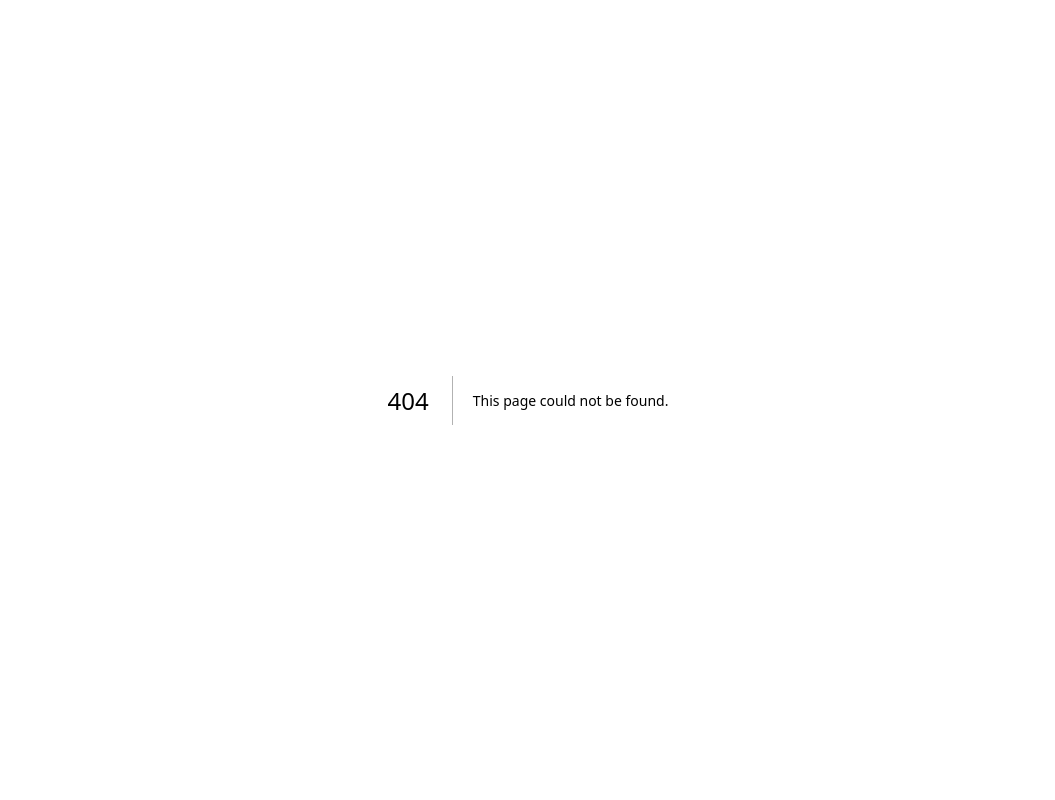
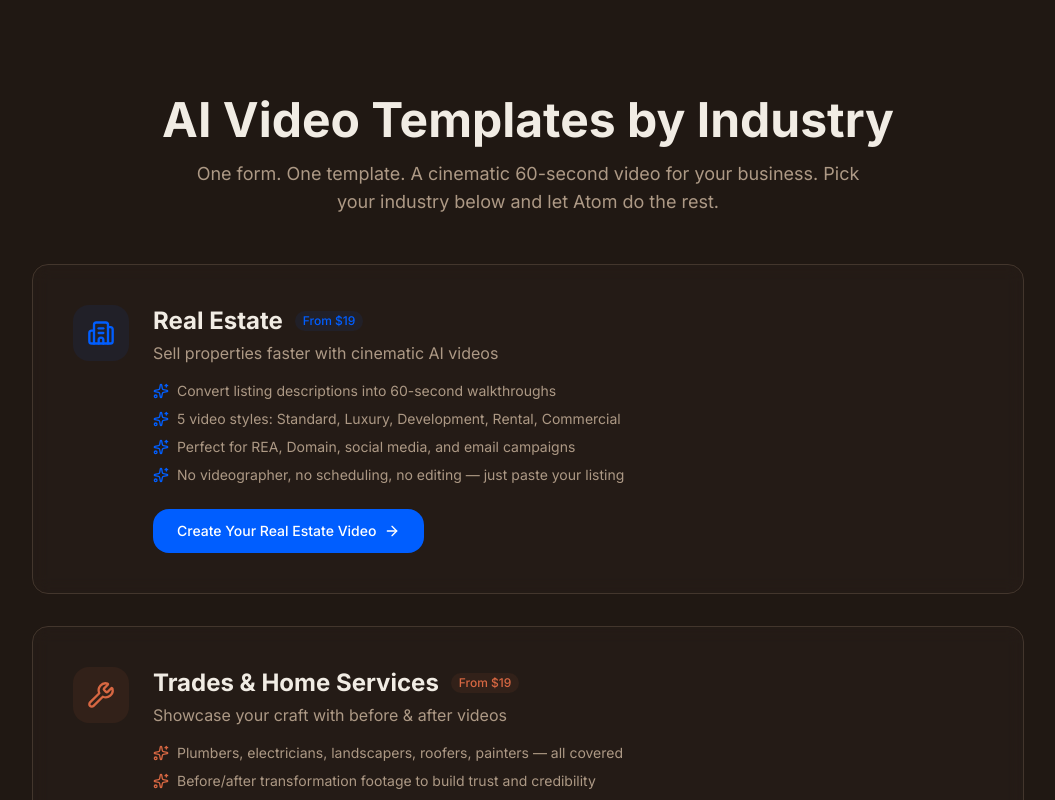
Before and after one commit to nas20two/nasyhub-v2, a Next.js app: page /atom/industries in a window 1280 px wide. Before the commit this address had no page. Shown: the top 800 px of the page, without its empty margins (112-1167 px from the left). Built offline with nearby package versions, Linux system fonts and the light colour scheme.

Commit message:
P1: Industry landing page (real estate, trades, wellness, healthcare)

```diff
--- /dev/null
+++ b/src/app/atom/industries/page.tsx
@@ -0,0 +1,182 @@
+"use client";
+
+import { motion } from "framer-motion";
+import { Building2, Heart, Stethoscope, Wrench, ArrowRight, Sparkles } from "lucide-react";
+import Link from "next/link";
+import { useEffect } from "react";
+
+const industries = [
+  {
+    id: "real-estate",
+    name: "Real Estate",
+    icon: Building2,
+    accent: "blue",
+    color: "hsl(218, 100%, 50%)",
+    bg: "hsla(218, 100%, 50%, 0.08)",
+    href: "/atom/real-estate",
+    tagline: "Sell properties faster with cinematic AI videos",
+    bullets: [
+      "Convert listing descriptions into 60-second walkthroughs",
+      "5 video styles: Standard, Luxury, Development, Rental, Commercial",
+      "Perfect for REA, Domain, social media, and email campaigns",
+      "No videographer, no scheduling, no editing — just paste your listing",
+    ],
+    price: "From $19",
+  },
+  {
+    id: "trades",
+    name: "Trades & Home Services",
+    icon: Wrench,
+    accent: "orange",
+    color: "hsl(15, 65%, 55%)",
+    bg: "hsla(15, 65%, 55%, 0.08)",
+    href: "/atom/trades",
+    tagline: "Showcase your craft with before & after videos",
+    bullets: [
+      "Plumbers, electricians, landscapers, roofers, painters — all covered",
+      "Before/after transformation footage to build trust and credibility",
+      "Highlights licences, certifications, and service areas",
+      "Replace expensive videographers with a single form submission",
+    ],
+    price: "From $19",
+  },
+  {
+    id: "wellness",
+    name: "Wellness & Reiki",
+    icon: Heart,
+    accent: "orange",
+    color: "hsl(15, 65%, 55%)",
+    bg: "hsla(15, 65%, 55%, 0.08)",
+    href: "/atom/wellness",
+    tagline: "Brand promos for holistic health practitioners",
+    bullets: [
+      "Reiki, yoga, massage, acupuncture — any wellness practice",
+      "Hindi, English, or bilingual voiceover options",
+      "Calm, cinematic visuals matched to your brand vibe",
+      "Book more clients with professional-looking video content",
+    ],
+    price: "From $19",
+  },
+  {
+    id: "healthcare",
+    name: "Health Education",
+    icon: Stethoscope,
+    accent: "blue",
+    color: "hsl(218, 100%, 50%)",
+    bg: "hsla(218, 100%, 50%, 0.08)",
+    href: "/atom/healthcare",
+    tagline: "Patient-friendly explainer videos for clinics",
+    bullets: [
+      "Explain conditions, procedures, and treatments visually",
+      "Build trust with educational content before appointments",
+      "GP clinics, specialists, dentists, physios, allied health",
+      "Professional, clinical tone that reassures patients",
+    ],
+    price: "From $19",
+  },
+];
+
+const iconComponents: Record<string, React.ElementType> = {
+  Building2, Heart, Stethoscope, Wrench,
+};
+
+export default function IndustriesPage() {
+  useEffect(() => {
+    document.title = "Industries | Atom — AI Video Generator";
+  }, []);
+
+  return (
+    <main className="min-h-screen bg-background">
+      {/* Hero */}
+      <section className="relative overflow-hidden pt-24 pb-12 px-4 text-center">
+        <div className="max-w-3xl mx-auto">
+          <motion.div initial={{ opacity: 0, y: 20 }} animate={{ opacity: 1, y: 0 }} transition={{ duration: 0.6 }}>
+            <h1 className="text-4xl md:text-5xl font-bold mb-4 text-foreground">
+              AI Video Templates by <span className="atom-gradient-text">Industry</span>
+            </h1>
+            <p className="text-muted-foreground text-lg max-w-2xl mx-auto">
+              One form. One template. A cinematic 60-second video for your business.
+              Pick your industry below and let Atom do the rest.
+            </p>
+          </motion.div>
+        </div>
+      </section>
+
+      {/* Industry Cards */}
+      <section className="max-w-5xl mx-auto px-4 pb-24 space-y-8">
+        {industries.map((ind, idx) => {
+          const Icon = iconComponents[ind.icon.name as keyof typeof iconComponents] || ind.icon;
+          return (
+            <motion.div
+              key={ind.id}
+              initial={{ opacity: 0, y: 20 }}
+              animate={{ opacity: 1, y: 0 }}
+              transition={{ delay: idx * 0.1, duration: 0.5 }}
+              className="rounded-2xl border border-border overflow-hidden bg-card/40 backdrop-blur-sm"
+            >
+              <div className="p-8 md:p-10">
+                <div className="flex items-start gap-6 flex-col md:flex-row">
+                  <div
+                    className="w-14 h-14 rounded-2xl flex items-center justify-center shrink-0"
+                    style={{ backgroundColor: ind.bg }}
+                  >
+                    <Icon className="w-7 h-7" style={{ color: ind.color }} />
+                  </div>
+                  <div className="flex-1 min-w-0">
+                    <div className="flex items-center gap-3 mb-1 flex-wrap">
+                      <h2 className="text-2xl font-bold text-foreground">{ind.name}</h2>
+                      <span
+                        className="text-xs font-medium px-2 py-0.5 rounded-full"
+                        style={{ backgroundColor: ind.bg, color: ind.color }}
+                      >
+                        {ind.price}
+                      </span>
+                    </div>
+                    <p className="text-muted-foreground mb-4">{ind.tagline}</p>
+                    <ul className="space-y-2 mb-6">
+                      {ind.bullets.map((b, i) => (
+                        <li key={i} className="flex items-start gap-2 text-sm text-muted-foreground">
+                          <Sparkles className="w-4 h-4 mt-0.5 shrink-0" style={{ color: ind.color }} />
+                          {b}
+                        </li>
+                      ))}
+                    </ul>
+                    <Link
+                      href={ind.href}
+                      className="inline-flex items-center gap-2 px-6 py-3 rounded-xl font-medium transition-all text-sm"
+                      style={{
+                        backgroundColor: ind.color,
+                        color: "#fff",
+                      }}
+                    >
+                      Create Your {ind.name} Video <ArrowRight className="w-4 h-4" />
+                    </Link>
+                  </div>
+                </div>
+              </div>
+            </motion.div>
+          );
+        })}
+
+        {/* Coming Soon */}
+        <motion.div
+          initial={{ opacity: 0, y: 20 }}
+          animate={{ opacity: 1, y: 0 }}
+          transition={{ delay: 0.5, duration: 0.5 }}
+          className="rounded-2xl border border-dashed border-muted-foreground/30 p-8 text-center"
+        >
+          <h3 className="text-lg font-semibold text-muted-foreground mb-2">More Industries Coming</h3>
+          <p className="text-sm text-muted-foreground/70 mb-4">
+            Hospitality, Education, Fitness, Automotive, Professional Services &mdash; on the roadmap.
+          </p>
+          <Link
+            href="/atom"
+            className="inline-flex items-center gap-2 text-sm text-primary hover:underline"
+          >
+            Back to Atom <ArrowRight className="w-4 h-4" />
+          </Link>
+        </motion.div>
+      </section>
+    </main>
+  );
+}
```
